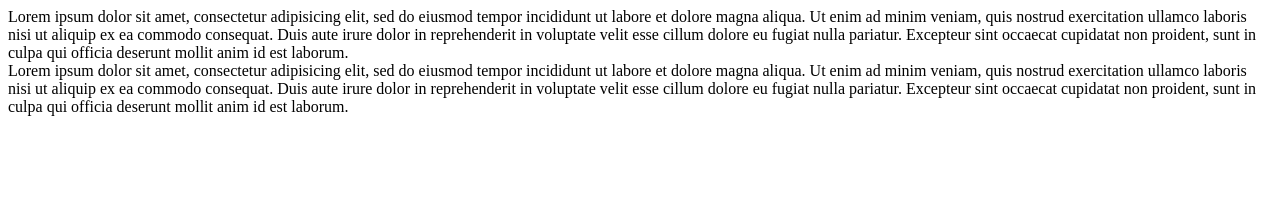
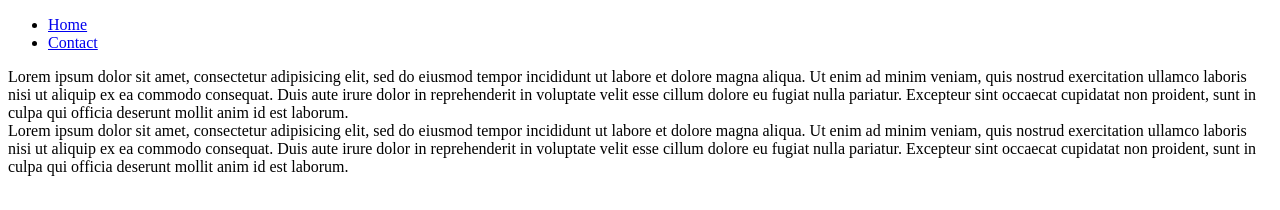
Before and after one commit to TMeunier1/git_test1, a plain HTML site: page index.html in a window 1280 px wide. Drawn offline with Linux system fonts and the light colour scheme.

Commit message:
ajout de barre nav dans html

```diff
--- a/index.html
+++ b/index.html
@@ -5,6 +5,12 @@
         <title></title>
     </head>
     <body>
+        <nav>
+            <ul>
+                <li><a href="#">Home</a></li>
+                <li><a href="#">Contact</a></li>
+            </ul>
+        </nav>
         <header>
             Lorem ipsum dolor sit amet, consectetur adipisicing elit, sed do eiusmod tempor incididunt ut labore et dolore magna aliqua. Ut enim ad minim veniam, quis nostrud exercitation ullamco laboris nisi ut aliquip ex ea commodo consequat. Duis aute irure dolor in reprehenderit in voluptate velit esse cillum dolore eu fugiat nulla pariatur. Excepteur sint occaecat cupidatat non proident, sunt in culpa qui officia deserunt mollit anim id est laborum.
         </header>
```
